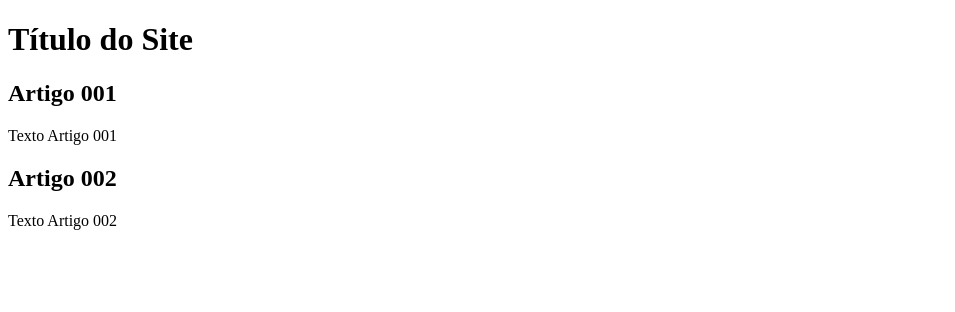
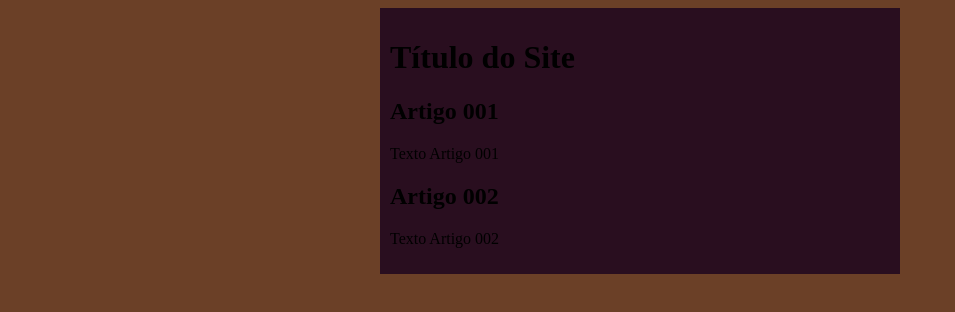
Before and after one commit to Sant232912/Projeto-site, a plain HTML site: page index.html in a window 1280 px wide. Shown: the whole page, without its empty margins (0-955 px from the left). Drawn offline with Linux system fonts and the light colour scheme.

Commit message:
iniciei o design

```diff
--- /dev/null
+++ b/estilos/styles.css
@@ -0,0 +1,17 @@
+* {
+    font-family: Arial, Helvetica, sans-serif
+    font-size: 16px;
+}
+
+body {
+    background-color: rgb(107, 64, 39) ;
+
+}
+
+main {
+    background-color: rgb(41, 14, 31);
+    width: 500px;
+    margin: auto;
+    box-shadow: 3xp 3xp 5px rgb(3, 95, 122) ;
+    padding: 10px;
+}
--- a/index.html
+++ b/index.html
@@ -4,6 +4,7 @@
     <meta charset="UTF-8">
     <meta name="viewport" content="width=device-width, initial-scale=1.0">
     <title>Titulo do Site</title>
+    <link rel="stylesheet" href="estilos/styles.css">
 </head>
 <body>
     <main>
```
